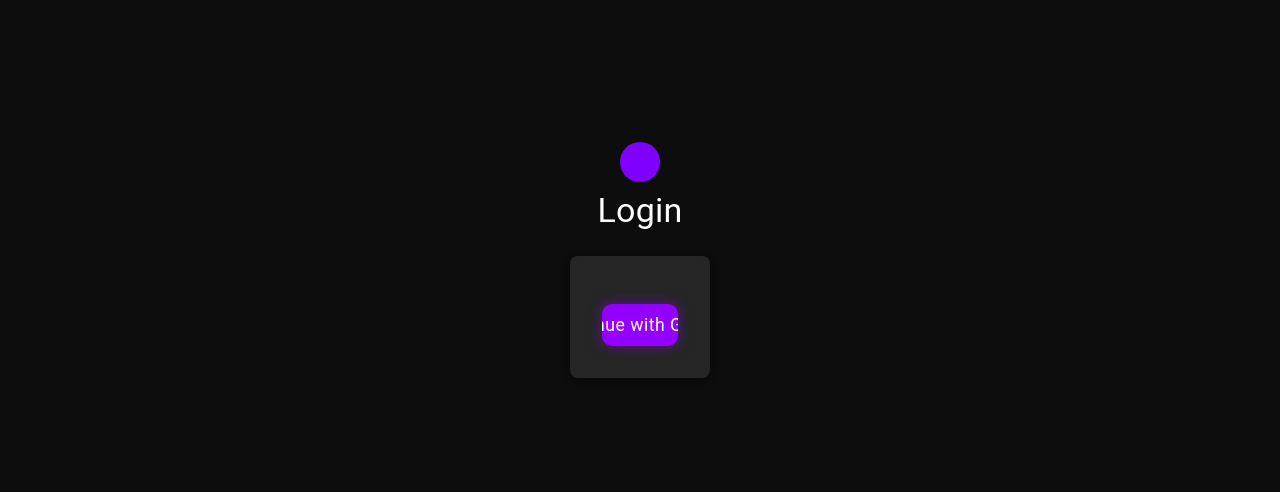
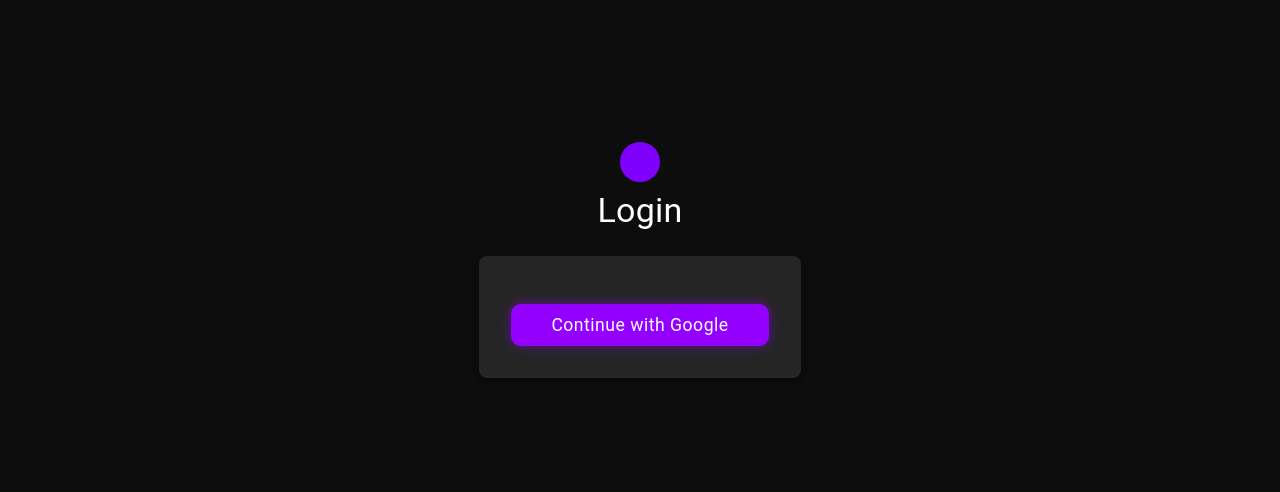
Before and after one commit to aprask/GameScout, a React (Vite) app in the folder client/: page /login in a window 1280 px wide. Shown: the part 256-748 px from the top of the page. Built offline with nearby package versions, Linux system fonts and the light colour scheme; no server answers; some icons are missing.

Commit message:
Fixing container width

```diff
--- a/client/src/pages/GoogleAuth.tsx
+++ b/client/src/pages/GoogleAuth.tsx
@@ -70,7 +70,7 @@
             p: 2,
           }}
         >
-          <Container maxWidth="xs">
+          <Container maxWidth="md">
             <FormContainer
               header={<FormTitleHeader />}
               onSubmit={(e) => e.preventDefault()}
```
